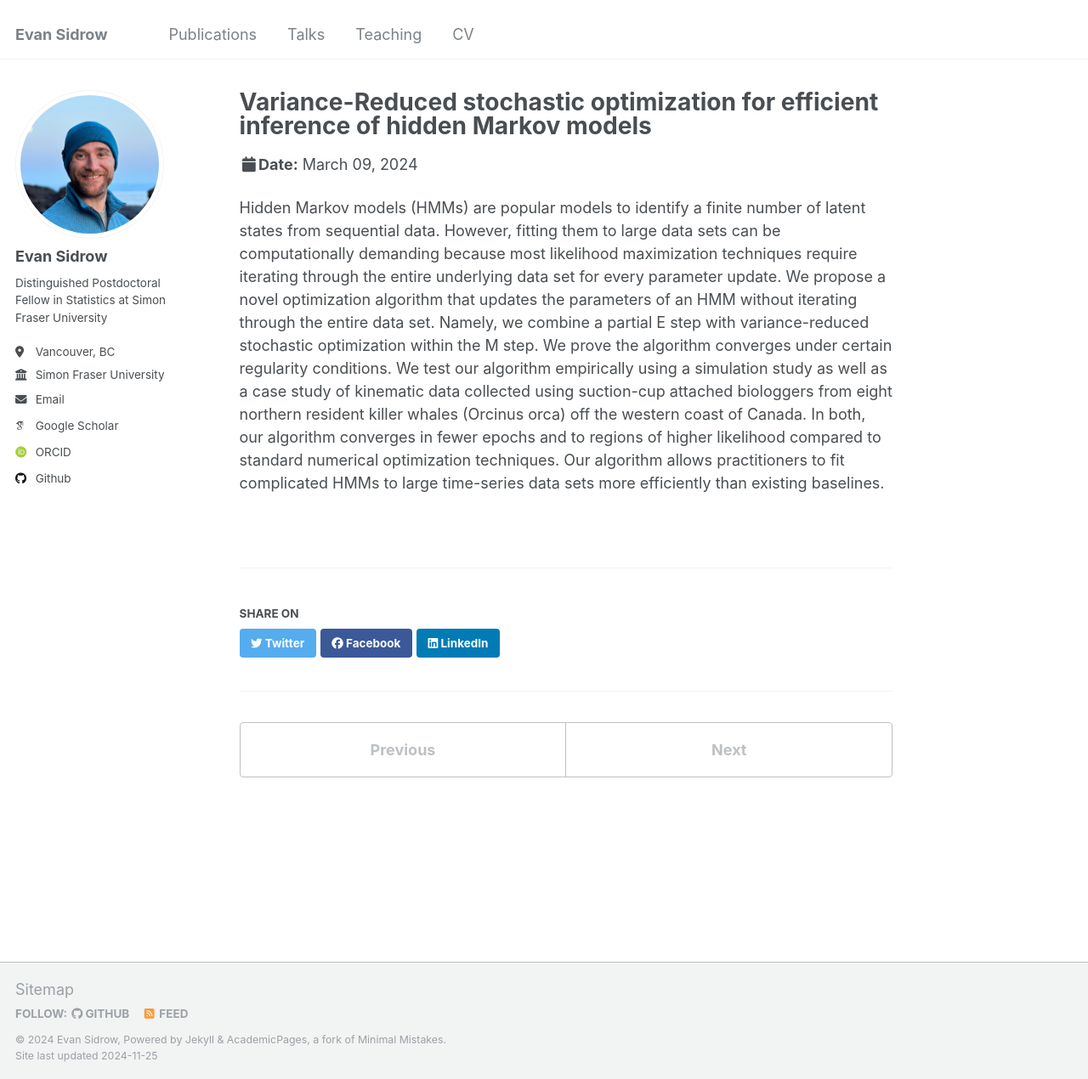
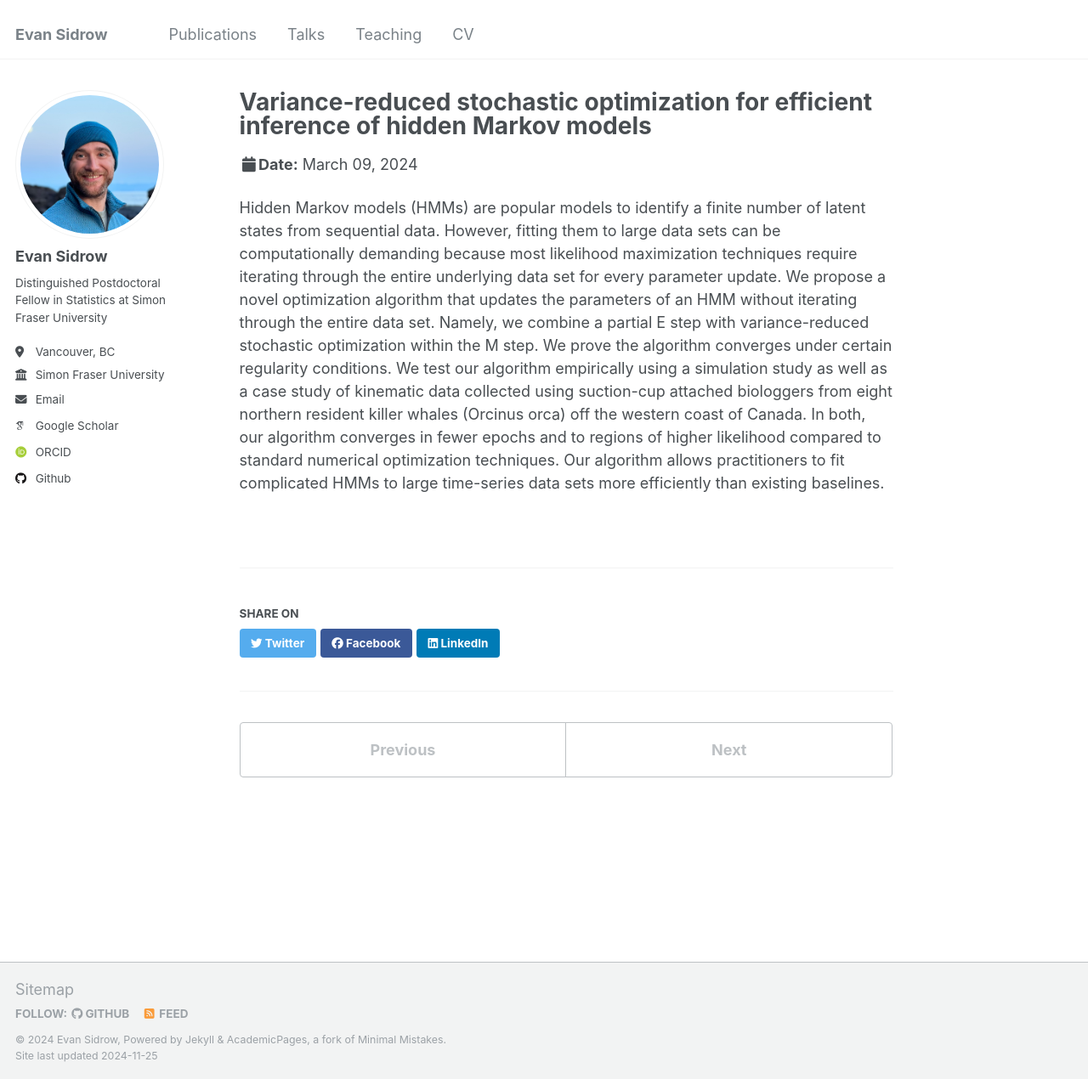
Before and after one commit to EvanSidrow/EvanSidrow.github.io, a Jekyll site: the page built from _talks/2024-03-09.md, in a window 1280 px wide and 1270 px high. Shown: the whole window at 85% size. Built offline with Jekyll 4.4.1, drawn with Linux system fonts in a browser that asks for light colours; some web fonts are replaced.

Commit message:
Update 2024-03-09.md

```diff
--- a/_talks/2024-03-09.md
+++ b/_talks/2024-03-09.md
@@ -1,5 +1,5 @@
 ---
-title: "Variance-Reduced stochastic optimization for efficient inference of hidden Markov models"
+title: "Variance-reduced stochastic optimization for efficient inference of hidden Markov models"
 collection: talks
 type: "Invited presentation"
 permalink: /talks/2024-03-09
```
